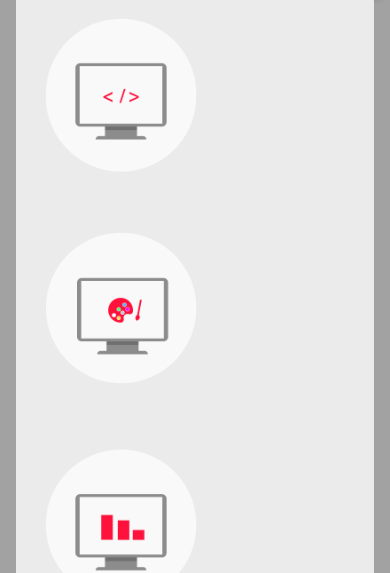
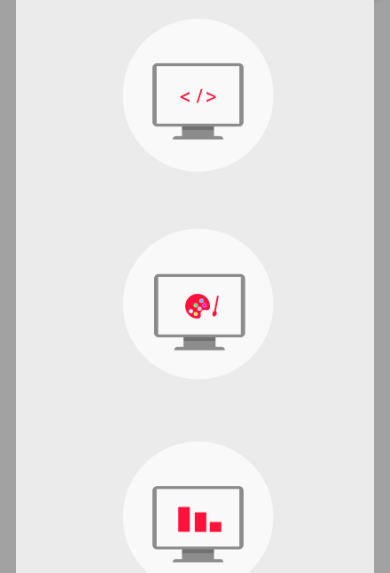
Before and after one commit to amanfolab/amanfolab.github.io, a plain HTML site: page index.html in a window 390 px wide. Shown: the part 545-1118 px from the top of the page. Drawn offline with Linux system fonts and the light colour scheme.

Commit message:
responsive3

```diff
--- a/donatello/main.css
+++ b/donatello/main.css
@@ -112,4 +112,11 @@ p {
         align-items : center;
         background-color: #ebebeb;
     }
+     .artspace {
+       display: flex;
+       flex-flow: column;
+     }
+    .artspace > img {
+      vertical-align :middle;
+    }
   }
```
